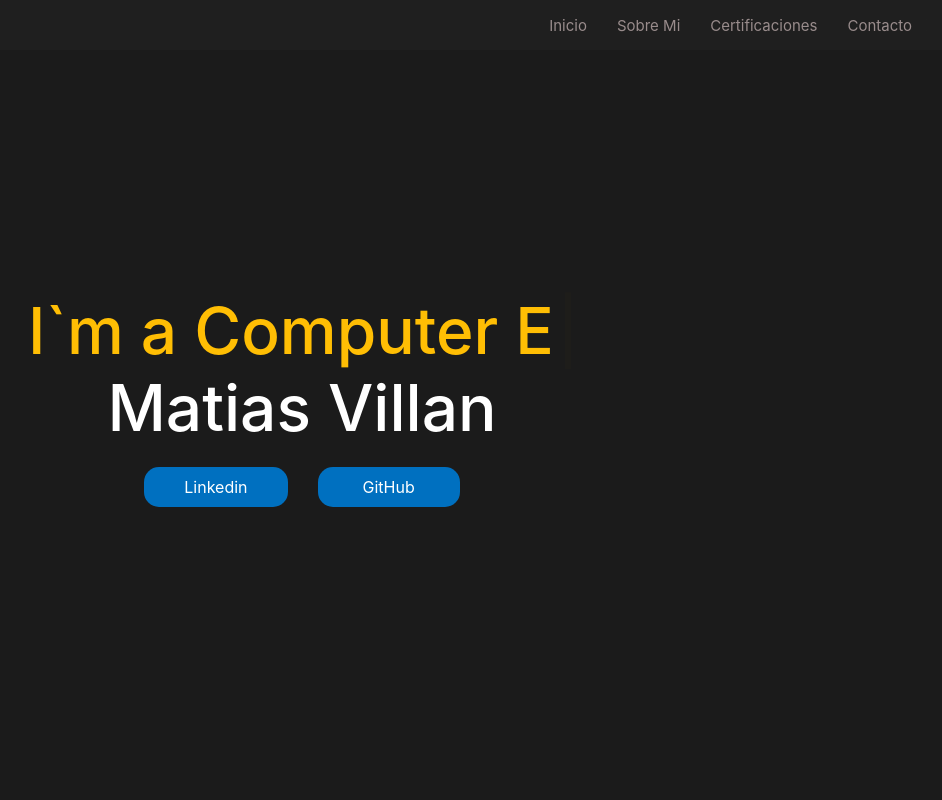
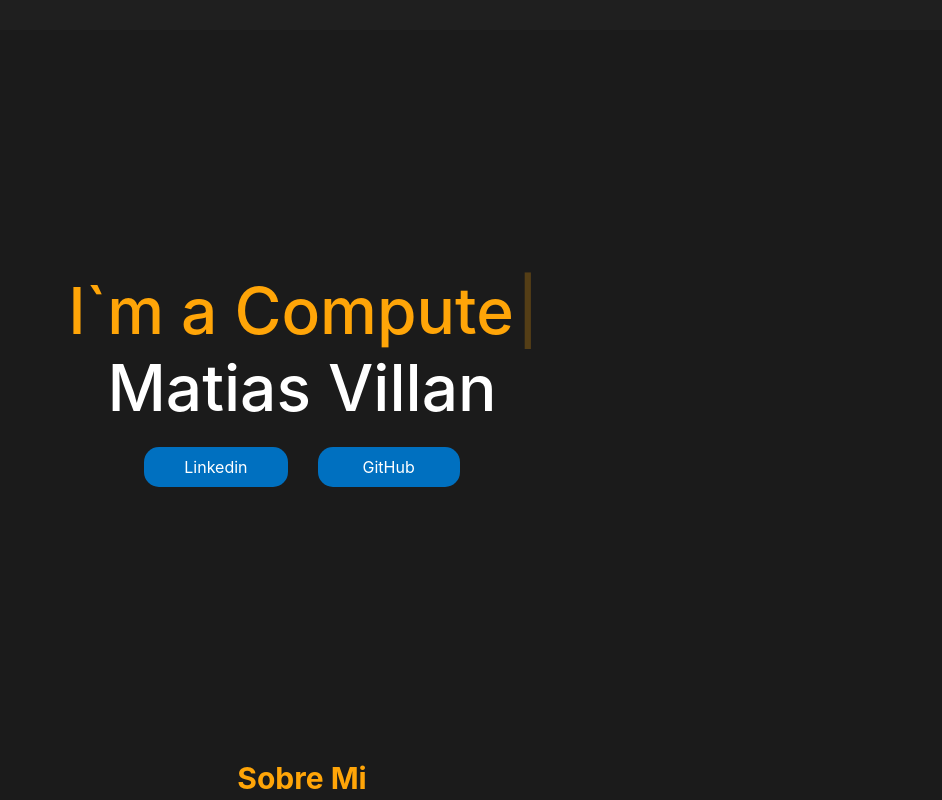
Before and after one commit to MatiasKV0/Prototipo, a React (Vite) app: page / in a window 1280 px wide. Shown: the top 800 px of the page, without its empty margins (338-1280 px from the left). Built offline with nearby package versions, Linux system fonts and the light colour scheme.

Commit message:
modificacion

```diff
--- a/src/componentes/App.jsx
+++ b/src/componentes/App.jsx
@@ -6,34 +6,15 @@ import Habilidades from './habilidades';
 import Certificaciones from './certificaciones';
 
 export default function App() {
-  const [activeComponent, setActiveComponent] = useState('presentacion');
-
-  const renderComponent = () => {
-    switch (activeComponent) {
-      case 'presentacion':
-        return <Presentacion />;
-      case 'contacto':
-        return <Contacto />;
-      case 'habilidades':
-        return <Habilidades />;
-      case 'certificaciones':
-        return <Certificaciones />;
-      default:
-        return null;
-    }
-  };
-
   return (
     <div>
       <nav>
-        <a onClick={() => setActiveComponent('presentacion')}>Inicio</a>
-        <a onClick={() => setActiveComponent('habilidades')}>Sobre Mi</a>
-        <a onClick={() => setActiveComponent('certificaciones')}>Certificaciones</a>
-        <a onClick={() => setActiveComponent('contacto')}>Contacto</a>
-
       </nav>
       <div>
-        {renderComponent()}
+        <Presentacion />
+        <Habilidades />
+        <Certificaciones />
+        <Contacto />
       </div>
     </div>
   );
```
